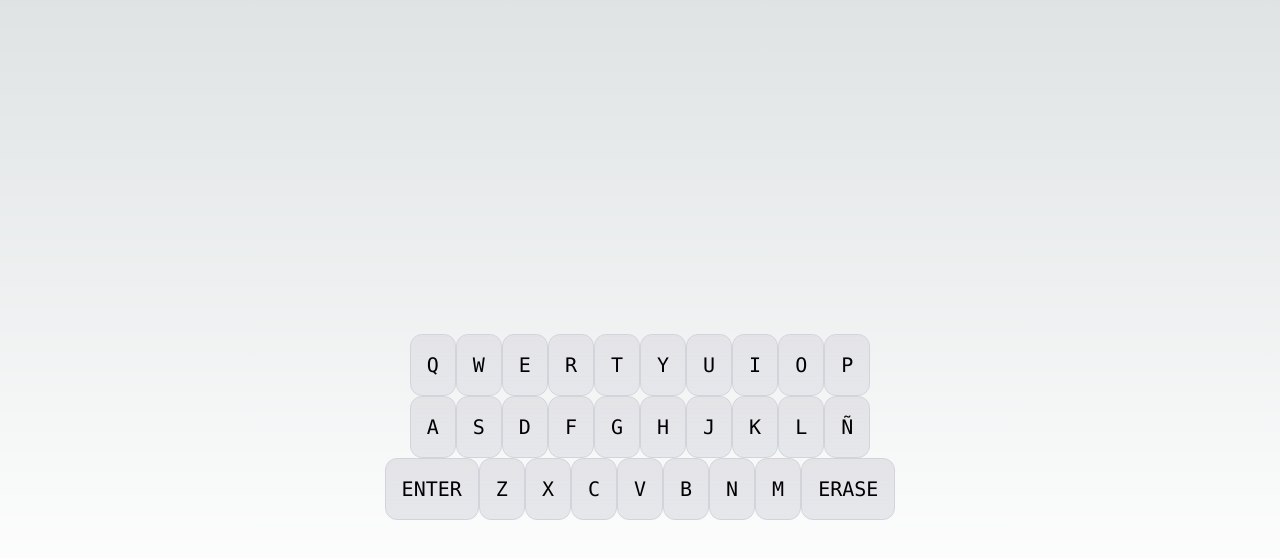
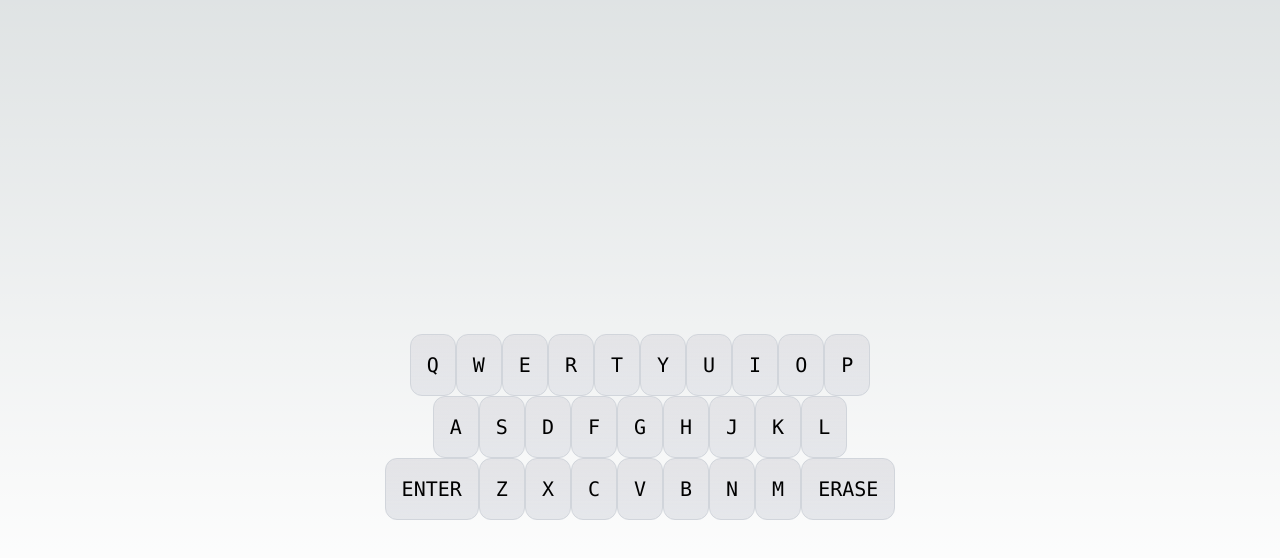
Before and after one commit to daniel-macias/macipalabras, a Next.js app: page / in a window 1280 px wide. Shown: the part 184-742 px from the top of the page. Built offline with nearby package versions, Linux system fonts and the light colour scheme.

Commit message:
added mui core

```diff
--- a/app/page.tsx
+++ b/app/page.tsx
@@ -2,6 +2,7 @@
 
 import React, { useEffect, useRef, useState } from 'react';
 import Image from 'next/image'
+import Button from '@mui/base/Button';
 
 export default function Home() {
   const respuesta = "CARRY";
@@ -33,7 +34,8 @@ export default function Home() {
 
 
     return guesses.map((guess, index) => (
-      <div key={index} className="z-10 w-full max-w-5xl items-center justify-center font-mono sm:flex py-2">
+      <div>
+        <div key={index} className="z-10 w-full max-w-5xl items-center justify-center font-mono sm:flex py-2">
         {Array.from(guess).map((letterFromGuess, indexLetter) => {
         let imageSrc;
 
@@ -93,14 +95,17 @@ export default function Home() {
           </div>
         );
       })}
+      </div >
+      <p className="z-10 w-full max-w-5xl items-center justify-center font-mono sm:flex py-2">TIP</p>
       </div>
+
     ));
   };
 
   useEffect(() => {
     detectKeyDown.current = (e: KeyboardEvent) => {
       console.log("Clicked +", e.key);
-      const isAlphabet = /^[a-zA-ZñÑ]$/.test(e.key);
+      const isAlphabet = /^[a-zA-Z]$/.test(e.key);
 
       if (e.key === 'Enter') {
         const wordToCheck = typedWord.join('');
@@ -220,9 +225,6 @@ export default function Home() {
             <p className="text-xl border-b border-gray-300 bg-gradient-to-b from-zinc-200 backdrop-blur-2xl dark:border-neutral-800 dark:bg-zinc-800/30 dark:from-inherit sm:static sm:w-auto  sm:rounded-xl sm:border sm:bg-gray-200 sm:p-4 sm:dark:bg-zinc-800/30">
               L
             </p>
-            <p className="text-xl border-b border-gray-300 bg-gradient-to-b from-zinc-200 backdrop-blur-2xl dark:border-neutral-800 dark:bg-zinc-800/30 dark:from-inherit sm:static sm:w-auto  sm:rounded-xl sm:border sm:bg-gray-200 sm:p-4 sm:dark:bg-zinc-800/30">
-              Ñ
-            </p>
 
           </div>
           <div className="z-10 w-full max-w-5xl items-center justify-center font-mono   sm:flex">
--- a/package.json
+++ b/package.json
@@ -9,6 +9,7 @@
     "lint": "next lint"
   },
   "dependencies": {
+    "@mui/base": "^5.0.0-beta.4",
     "@types/node": "20.3.1",
     "@types/react": "18.2.13",
     "@types/react-dom": "18.2.6",
```
Also changed, not shown: 1 other file (tests, documents, lock files or other folders).
